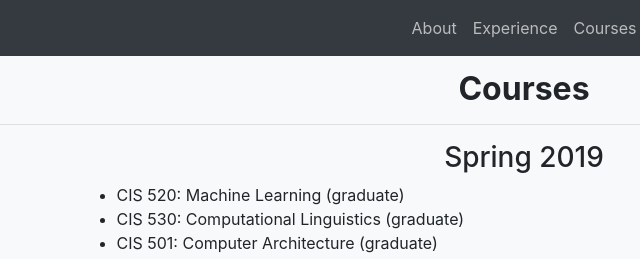
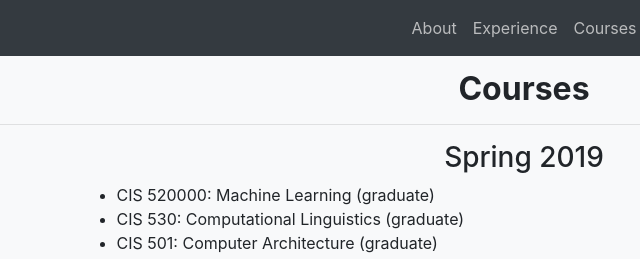
Before and after one commit to Arjun-Lal/Arjun-Lal.github.io, a website with bundled scripts: page courses.html in a window 1280 px wide. Shown: the top 259 px of the page, 116-756 px from the left. Built offline with nearby package versions, Linux system fonts and the light colour scheme.

Commit message:
Update courses.html

```diff
--- a/courses.html
+++ b/courses.html
@@ -56,7 +56,7 @@
           <div class="col-lg-10 mx-auto">
             <h3> Spring 2019 </h3>
             <ul>
-              <li> CIS 520: Machine Learning (graduate) </li>
+              <li> CIS 520000: Machine Learning (graduate) </li>
               <li> CIS 530: Computational Linguistics (graduate) </li>
               <li> CIS 501: Computer Architecture (graduate) </li>
               <li> STAT 474: Modern Regression (graduate-equivalent) </li>
```
